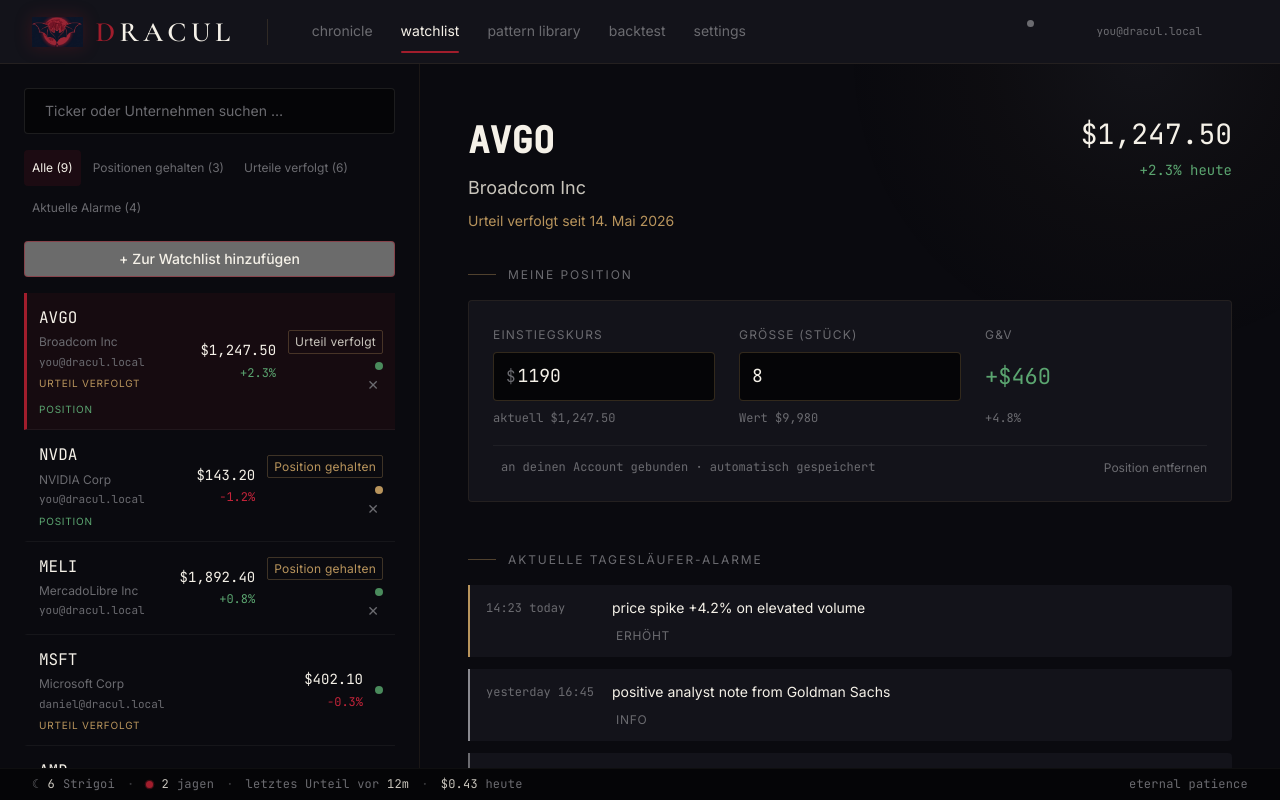
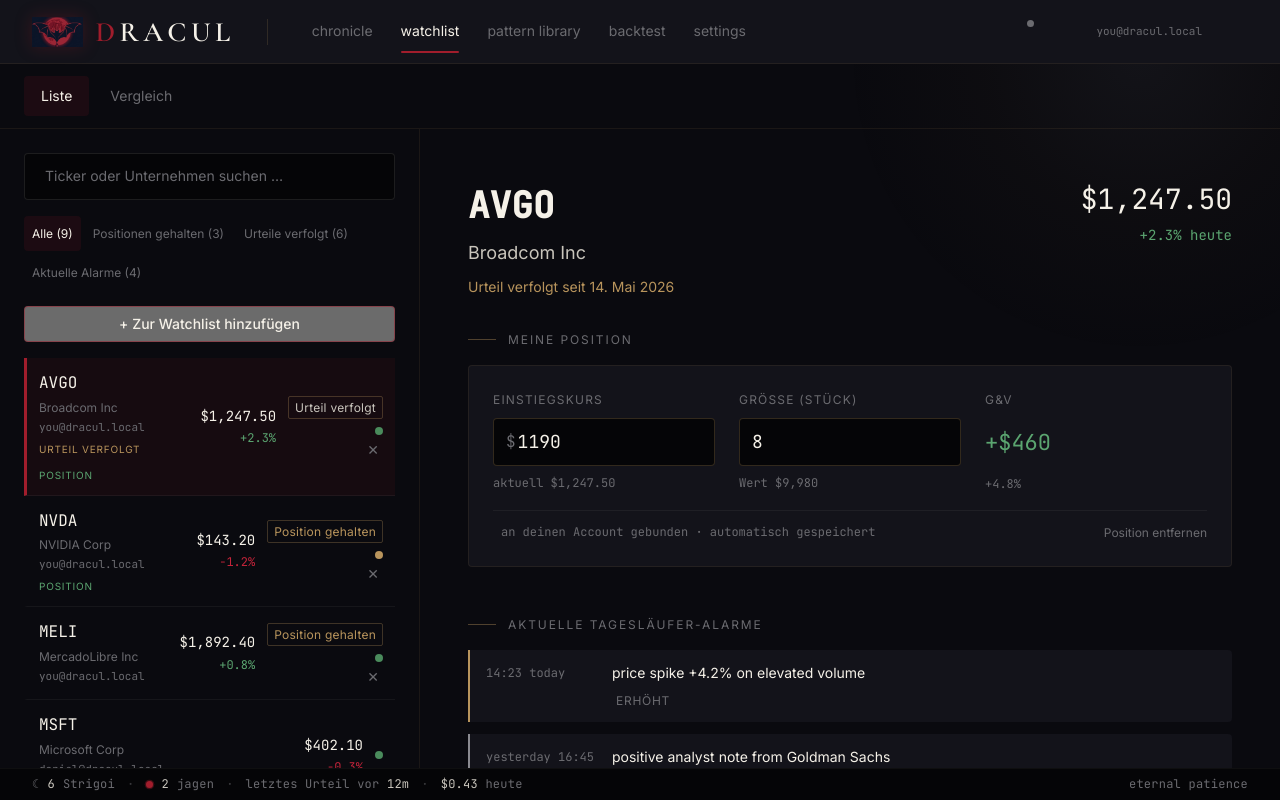
Before and after one commit to visterion/dracul, a Vue app in the folder chronicle/: page /watchlist in a window 1280 px wide. Built offline with nearby package versions, Linux system fonts and the light colour scheme.

Commit message:
feat(watchlist): mode toggle + owner picker wiring compare view

```diff
--- a/chronicle/src/views/WatchlistView.vue
+++ b/chronicle/src/views/WatchlistView.vue
@@ -1,6 +1,42 @@
 <template>
   <div class="content-inner full-bleed">
-    <div class="watch-grid" :class="{ 'show-detail': smAndDown && selectedId !== null }">
+    <div class="watch-toolbar">
+      <div class="watch-mode" role="tablist">
+        <button
+          class="watch-mode-btn"
+          :class="{ active: mode === 'list' }"
+          data-testid="wl-mode-list"
+          @click="mode = 'list'"
+        >{{ t('watchlist.compare.modeList') }}</button>
+        <button
+          class="watch-mode-btn"
+          :class="{ active: mode === 'compare' }"
+          data-testid="wl-mode-compare"
+          :disabled="otherOwners.length === 0"
+          :title="otherOwners.length === 0 ? t('watchlist.compare.noOtherUser') : ''"
+          @click="mode = 'compare'"
+        >{{ t('watchlist.compare.modeCompare') }}</button>
+      </div>
+      <label v-if="mode === 'compare' && otherOwners.length > 0" class="watch-vs">
+        <span class="watch-vs-k">{{ me }} {{ t('watchlist.compare.vs') }}</span>
+        <select v-model="compareWith" class="watch-vs-select mono" data-testid="wl-compare-with">
+          <option v-for="o in otherOwners" :key="o" :value="o">{{ o }}</option>
+        </select>
+      </label>
+    </div>
+
+    <WatchlistCompare
+      v-if="mode === 'compare' && compareWith"
+      :items="items"
+      :me="me"
+      :compare-with="compareWith"
+    />
+
+    <div
+      v-else
+      class="watch-grid"
+      :class="{ 'show-detail': smAndDown && selectedId !== null }"
+    >
       <!-- LIST PANE -->
       <div
         class="watch-list-pane"
@@ -260,6 +296,7 @@ import { useDisplay } from 'vuetify'
 import BackLink from '../components/common/BackLink.vue'
 import SectionHeader from '../components/common/SectionHeader.vue'
 import AlertRow from '../components/common/AlertRow.vue'
+import WatchlistCompare from '../components/watchlist/WatchlistCompare.vue'
 import { useApi } from '../api'
 import { useMe } from '../composables/useMe'
 import type { WatchlistItem, WatchlistStatus, WatchlistTag } from '../api/types'
@@ -274,6 +311,13 @@ const loading = ref(true)
 const selectedId = ref<string | null>(null)
 const searchQuery = ref('')
 const activeFilter = ref<'all' | 'held' | 'tracking' | 'alerts'>('all')
+const mode = ref<'list' | 'compare'>('list')
+const compareWith = ref<string | null>(null)
+
+// Distinct owners other than me — drives the compare picker.
+const otherOwners = computed(() =>
+  [...new Set(items.value.map(i => i.owner))].filter(o => o && o !== me.value).sort()
+)
 
 onMounted(async () => {
   try {
@@ -281,6 +325,7 @@ onMounted(async () => {
     // Desktop: auto-select the first item so the right pane is populated.
     // Mobile (drill-in): keep the list as the entry point — no auto-select.
     if (items.value.length > 0 && !smAndDown.value) selectedId.value = items.value[0].id
+    if (otherOwners.value.length > 0) compareWith.value = otherOwners.value[0]
   } finally {
     loading.value = false
   }
@@ -485,6 +530,32 @@ function formatDate(isoDate: string): string {
 </script>
 
 <style scoped>
+/* ── Mode toggle + owner picker toolbar ── */
+.watch-toolbar {
+  display: flex; align-items: center; justify-content: space-between;
+  gap: var(--space-4); flex-wrap: wrap;
+  padding: var(--space-3) var(--space-5);
+  border-bottom: var(--hairline);
+}
+.watch-mode { display: inline-flex; gap: var(--space-1); }
+.watch-mode-btn {
+  font-size: var(--text-body-sm); color: var(--ash-gray);
+  background: none; border: 1px solid transparent; border-radius: 4px;
+  padding: var(--space-2) var(--space-4); cursor: pointer;
+  transition: color var(--transition-fast), background var(--transition-fast);
+}
+.watch-mode-btn:hover:not([disabled]) { color: var(--bone-ivory-dim); }
+.watch-mode-btn.active { color: var(--bone-ivory); background: rgba(161, 29, 44, 0.12); }
+.watch-mode-btn[disabled] { opacity: 0.4; cursor: not-allowed; }
+.watch-vs { display: inline-flex; align-items: center; gap: var(--space-2); font-size: var(--text-body-sm); color: var(--ash-gray); }
+.watch-vs-k { color: var(--bone-ivory-dim); }
+.watch-vs-select {
+  background: var(--crypt-black-deep);
+  border: 1px solid rgba(184, 148, 92, 0.25);
+  border-radius: 4px; color: var(--bone-ivory);
+  padding: var(--space-1) var(--space-2); font-size: var(--text-body-sm);
+}
+
 /* ── Master / detail grid (ported from styles.css:343-407) ── */
 .watch-grid { display: grid; grid-template-columns: 420px 1fr; height: 100%; }
 .watch-list-pane {
```
